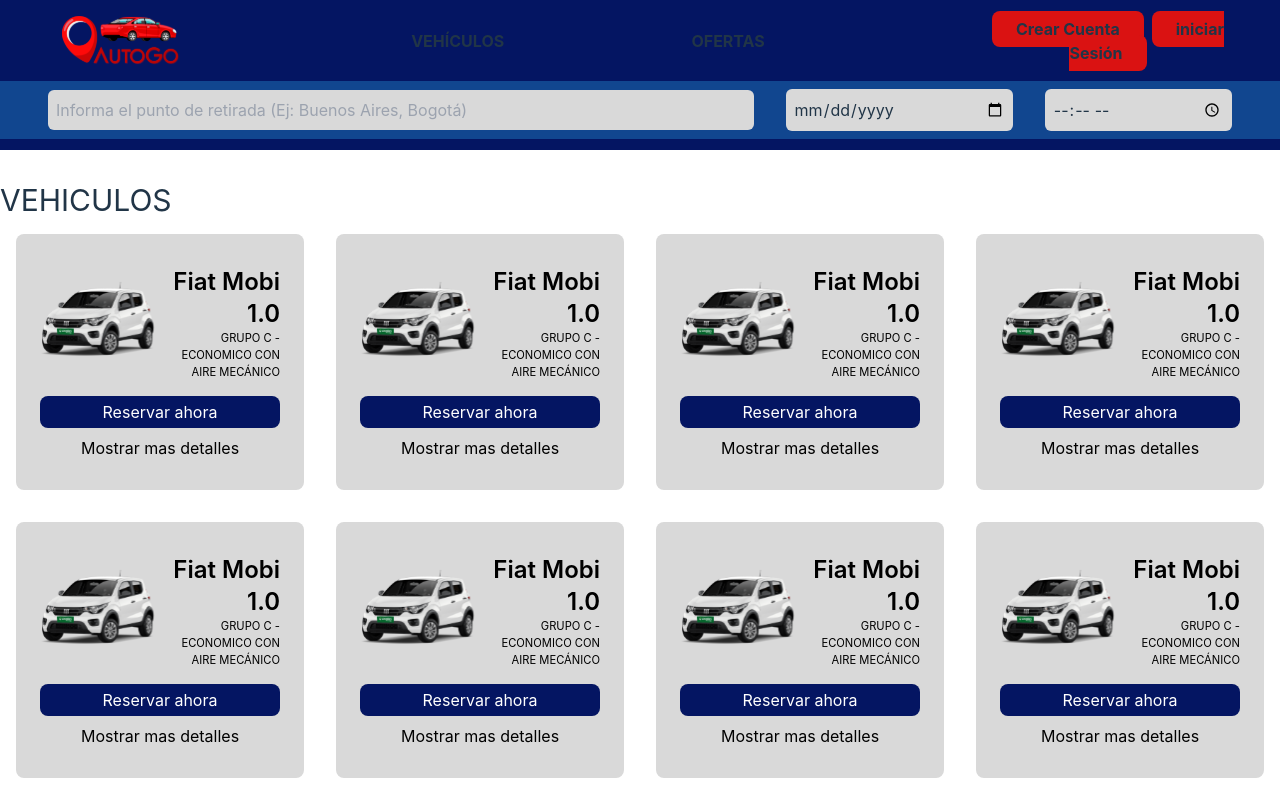
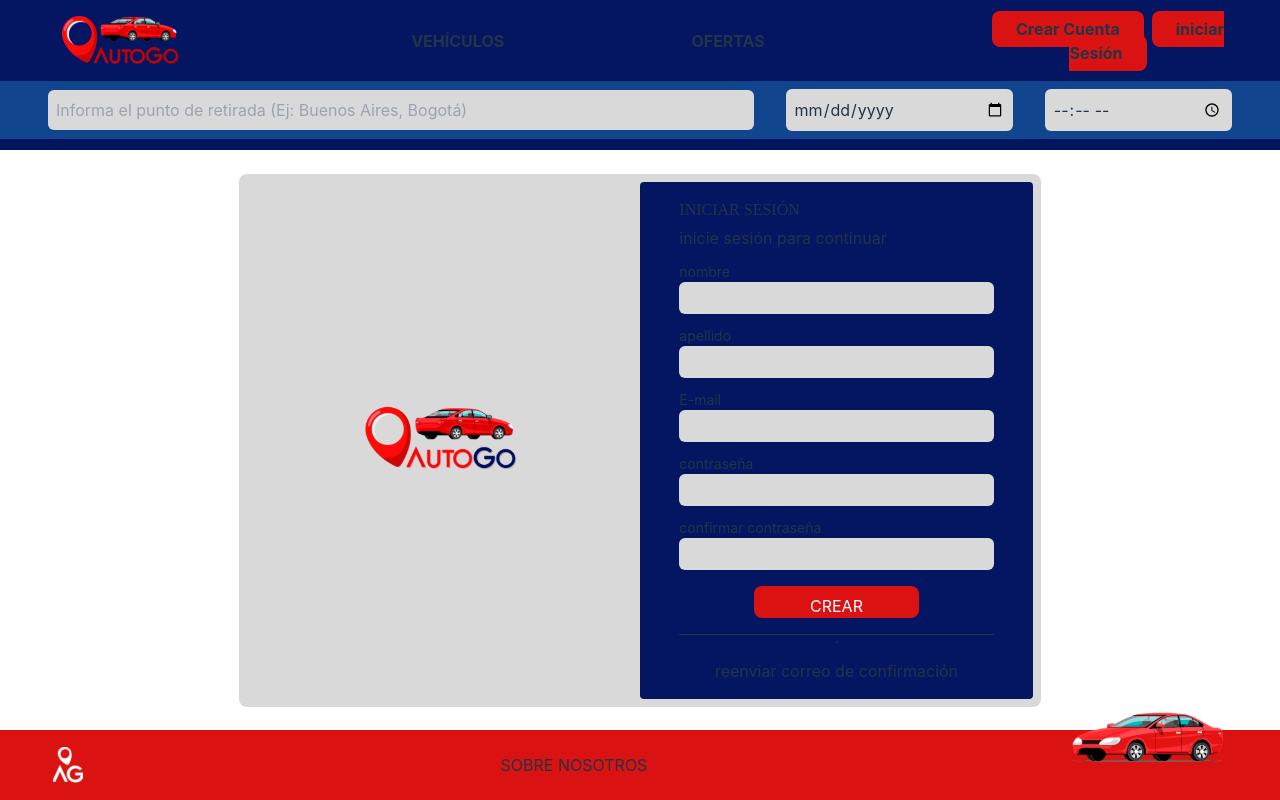
Before and after one commit to pablo-ambrogio/proyecto-final-CDT, a React (Vite) app: page /register in a window 1280 px wide. Before the commit this address led to /. Shown: the top 800 px of the page. Built offline with nearby package versions, Linux system fonts and the light colour scheme; a web font is replaced by a local one.

Commit message:
Se adiciona formulario de registro

```diff
--- a/package.json
+++ b/package.json
@@ -12,6 +12,7 @@
   "dependencies": {
     "react": "^18.2.0",
     "react-dom": "^18.2.0",
+    "react-hook-form": "^7.51.0",
     "react-router-dom": "^6.22.1"
   },
   "devDependencies": {
--- a/src/components/common/footer/Footer.jsx
+++ b/src/components/common/footer/Footer.jsx
@@ -4,7 +4,7 @@
 
 const Footer = () => {
     return (
-        <footer className="w-full h-full bg-red">
+        <footer className="w-full h-full bg-red sticky bottom-0">
             <div className="w-11/12 h-full flex justify-between items-center mx-auto">
                 <img src={LogoSiglas} alt={'Logo página web'} />
                 <nav className="w-1/2 flex justify-evenly uppercase">
--- a/src/components/pages/Login.jsx
+++ b/src/components/pages/Login.jsx
@@ -4,7 +4,7 @@
     return (
         <>
             <section className="w-full m-auto h-full flex items-center">
-                <div className="grid grid-cols-2 w-3/5 h-full 2xl:h-3/5 mx-auto bg-grey p-2 rounded-lg">
+                <div className="grid grid-cols-2 h-full 2xl:h-3/5 mx-auto bg-grey p-2 rounded-lg">
                     <div className="grid col-span-1 text-center place-items-center h-full">
                         <img src={LogoShort} alt="Logo AutoGo" className="xl:w-1/2 lg:w-3/5 mx-auto" />
                     </div>
@@ -15,7 +15,7 @@
                             <div>
                                 <form className="">
                                     <div className="flex flex-col my-3">
-                                        <label htmlFor="user">correo</label>
+                                        <label htmlFor="user">E-mail</label>
                                         <input className="bg-grey rounded-md h-8" type="text" name="user" id="user" />
                                     </div>
                                     <div className="flex flex-col">
--- /dev/null
+++ b/src/components/pages/Register.jsx
@@ -0,0 +1,134 @@
+import Logo from '../../assets/Logo 1.svg'
+import { useForm } from 'react-hook-form'
+
+const Register = () => {
+    const {
+        register,
+        formState: { errors },
+        handleSubmit
+    } = useForm()
+
+    function insert(data) {}
+    return (
+        <>
+            <section className="w-full m-auto h-full flex items-center">
+                <div className="grid grid-cols-2 mx-auto bg-grey p-2 rounded-lg">
+                    <div className="grid col-span-1 text-center place-items-center h-full">
+                        <img
+                            src={Logo}
+                            alt="Logo AutoGo"
+                            className="xl:w-1/2 lg:w-4/5 mx-auto"
+                        />
+                    </div>
+                    <div className="grid col-span-1 bg-blue place-items-center rounded">
+                        <div className="w-4/5">
+                            <h2 className="uppercase font-modern mt-4">
+                                iniciar sesión
+                            </h2>
+                            <p className="mt-1">inicie sesión para continuar</p>
+                            <div>
+                                <form
+                                    className=""
+                                    onsSubmit={handleSubmit(insert)}
+                                >
+                                    <div className="flex flex-col my-3">
+                                        <label
+                                            htmlFor="name"
+                                            className="text-sm"
+                                        >
+                                            nombre
+                                        </label>
+                                        <input
+                                            className="bg-grey rounded-md h-8 text-blue"
+                                            type="text"
+                                            name="name"
+                                            id="name"
+                                            {...register('validation', {
+                                                required: true,
+                                                minLength: 4
+                                            })}
+                                        />
+                                        {errors.validation?.type ===
+                                            'required' && (
+                                            <p>ingrese un nombre</p>
+                                        )}
+                                    </div>
+                                    <div className="flex flex-col my-3">
+                                        <label
+                                            htmlFor="lastname"
+                                            className="text-sm"
+                                        >
+                                            apellido
+                                        </label>
+                                        <input
+                                            className="bg-grey rounded-md h-8 text-blue"
+                                            type="text"
+                                            name="lastname"
+                                            id="lastname"
+                                        />
+                                    </div>
+                                    <div className="flex flex-col my-3">
+                                        <label
+                                            htmlFor="user"
+                                            className="text-sm"
+                                        >
+                                            E-mail
+                                        </label>
+                                        <input
+                                            className="bg-grey rounded-md h-8 text-blue"
+                                            type="text"
+                                            name="user"
+                                            id="user"
+                                        />
+                                    </div>
+                                    <div className="flex flex-col my-3">
+                                        <label
+                                            htmlFor="password"
+                                            className="text-sm"
+                                        >
+                                            contraseña
+                                        </label>
+                                        <input
+                                            className="bg-grey rounded-md h-8 text-blue"
+                                            type="password"
+                                            name="password"
+                                            id="password"
+                                        />
+                                    </div>
+                                    <div className="flex flex-col">
+                                        <label
+                                            htmlFor="password2"
+                                            className="text-sm"
+                                        >
+                                            confirmar contraseña
+                                        </label>
+                                        <input
+                                            className="bg-grey rounded-md h-8 text-blue"
+                                            type="password"
+                                            name="password2"
+                                            id="password2"
+                                        />
+                                    </div>
+                                    <div className="text-center mt-4">
+                                        <button
+                                            type="submit"
+                                            className="bg-red text-white px-14 pt-2 rounded-lg mb-4 uppercase"
+                                        >
+                                            crear
+                                        </button>
+                                        <hr />´
+                                        <p className="pb-4">
+                                            reenviar correo de confirmación
+                                        </p>
+                                    </div>
+                                </form>
+                            </div>
+                        </div>
+                    </div>
+                </div>
+            </section>
+        </>
+    )
+}
+
+export default Register
--- a/src/main.jsx
+++ b/src/main.jsx
@@ -10,6 +10,7 @@
 import AboutUs from './components/pages/AboutUs.jsx'
 import ProtectedRoute from './components/route/ProtectedRoute.jsx'
 import Login from './components/pages/Login.jsx'
+import Register from './components/pages/Register.jsx'
 
 ReactDOM.createRoot(document.getElementById('root')).render(
   <React.StrictMode>
@@ -21,6 +22,7 @@
           <Route path='/' element={<Vehicles />} />
 
           <Route path='/login' element={<Login />} />
+          <Route path='/register' element={<Register  />} />
           <Route path='vehicles/:id' element={<DetailsCar />} />
           <Route path='/about-us' element={<AboutUs />} />
 
```
Also changed, not shown: src/assets/Logo 1.svg (added), 1 other file (tests, documents, lock files or other folders).
